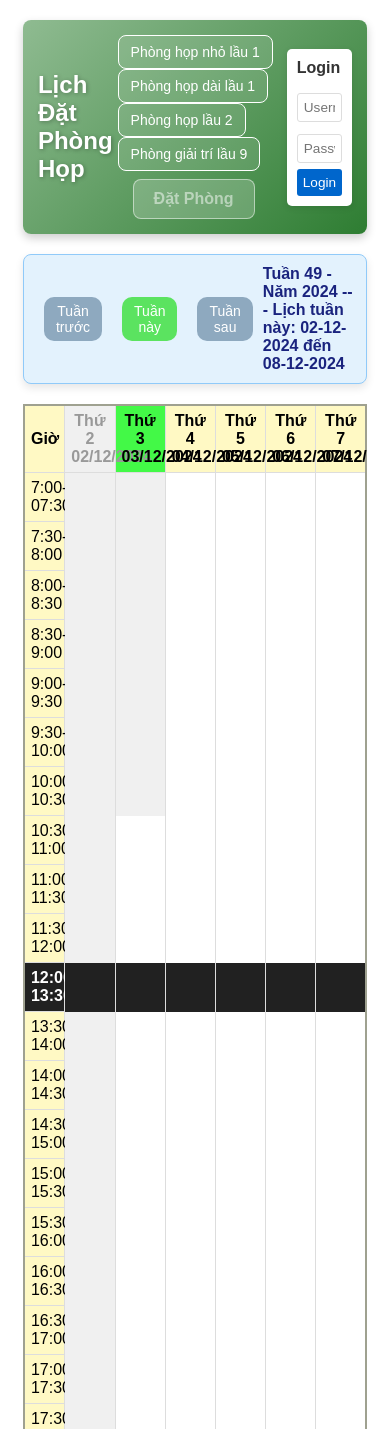
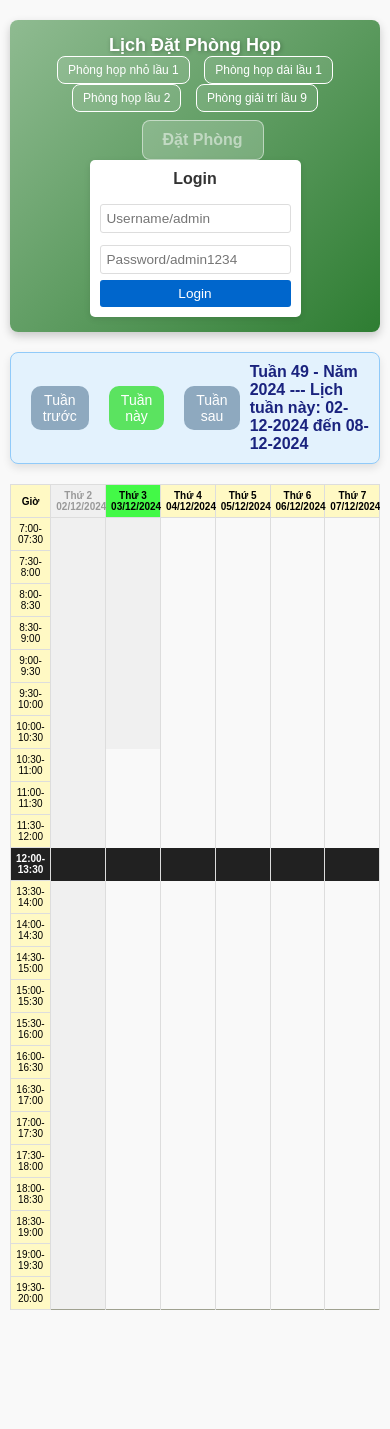
Before and after one commit to dungnt0888/bookingRoom, a Flask app: page / in a window 390 px wide. Shown: the top 1429 px of the page. After the commit the page ends 1310 px from the top, so only its background shows below. Run offline with Flask 3, Linux system fonts and the light colour scheme; data that the repository does not hold is empty; some libraries are stand-ins or nearby versions.

Commit message:
random stuff v1

```diff
--- a/cnn_db_local.py
+++ b/cnn_db_local.py
@@ -3,6 +3,7 @@ import psycopg2
 from psycopg2 import sql
 from contextlib import contextmanager
 
+# not used
 # Cấu hình kết nối cơ sở dữ liệu
 DB_CONFIG = {
     'host': 'localhost',
--- a/log_in.py
+++ b/log_in.py
@@ -1,5 +1,6 @@
 # log_in.py
-
+# not use anymore
+#
 from cnnDatabase import fetch_query
 
 def authenticate_user(username, password):
--- a/static/css/styles.css
+++ b/static/css/styles.css
@@ -1,17 +1,22 @@
 /* ========== Global Styles ========== */
 body {
     font-family: Arial, sans-serif;
+    margin: 0;
+    padding: 0;
+    background-color: #f9f9f9; /* Màu nền nhẹ */
 }
 
 .container {
-    width: 92%;
+    width: 95%;
     margin: auto;
+    max-width: 1380px;
 }
 
 /* ========== Top-Bar Styles ========== */
 .top-bar {
     /* Nền và đổ bóng cho toàn top-bar */
     display: flex;
+    flex-wrap: wrap;
     justify-content: space-between;
     align-items: center;
     margin-top: 20px;
@@ -22,6 +27,7 @@ body {
     position: sticky;
     z-index: 50;
     top: 0;
+    color: #fff;
 }
 
 /* Tiêu đề */
@@ -48,7 +54,7 @@ body {
 /* Hiệu ứng hover cho nút */
 .room-buttons button:hover, .time-navigation button:hover {
     background-color: rgba(255, 255, 255, 0.2);
-    transform: scale(1.05);
+    transform: scale(1.1) translateY(-2px);
 }
 
 /* Kiểu cho nút được chọn */
@@ -70,13 +76,13 @@ body {
     background-color: #68d73a; /* Nền màu xanh lá nổi bật hơn */
     color: #ffffff;
     border: 1px solid #28a745;
-    transition: background-color 0.3s ease, transform 0.2s ease;
+    transition: background-color 0.3s ease, transform 0.3s ease;
 }
 
 /* Hiệu ứng hover riêng cho nút "Đặt Phòng" */
 .room-buttons button:last-child:hover {
     background-color: #218838;
-    transform: scale(1.08);
+    transform: scale(1.12);
 }
 
 /* Kiểu cho nút "Đặt Phòng" khi bị vô hiệu hóa */
@@ -135,7 +141,7 @@ body {
     width: 100%;
     border-collapse: collapse;
     margin-top: 20px;
-    border: 2px solid #9fa190; /* Viền bao quanh bên ngoài bảng */
+    border: 1px solid #9fa190; /* Viền bao quanh bên ngoài bảng */
     border-spacing: 0; /* Loại bỏ khoảng cách giữa các ô nếu cần */
     overflow: hidden; /* Ngăn phần tử con đè lên viền */
 }
@@ -149,12 +155,13 @@ body {
 /* Tiêu đề cột */
 .schedule-table th {
     background-color: #f4f4f4;
+    text-align: center;
 }
 
 /* Hover hiệu ứng cho các ô trong bảng (tùy chọn) */
 .schedule-table td:hover {
     background-color: #d0f0c0;
-    transition: background-color 0.2s;
+    transition: background-color 0.3s;
 }
 
 .schedule-table td {
@@ -602,3 +609,41 @@ body {
     /*border: 1px solid #000;     Hiển thị khung để thấy giới hạn */
     padding: 5px;
 }
+
+/* ========== Responsive Design ========== */
+@media (max-width: 768px) {
+    .top-bar {
+        flex-direction: column;
+        text-align: center;
+    }
+
+    .room-buttons {
+        justify-content: center;
+    }
+
+    .schedule-table th, .schedule-table td {
+        font-size: 12px;
+        padding: 8px;
+    }
+
+    .login {
+        max-width: 100%;
+        margin: 0 15px;
+    }
+}
+
+@media (max-width: 480px) {
+    .title {
+        font-size: 18px;
+    }
+
+    .room-buttons button {
+        font-size: 12px;
+        padding: 6px 10px;
+    }
+
+    .schedule-table th, .schedule-table td {
+        font-size: 10px;
+        padding: 5px;
+    }
+}
--- a/static/js/user_management.js
+++ b/static/js/user_management.js
@@ -358,3 +358,9 @@ document.addEventListener("DOMContentLoaded", function() {
         document.getElementsByClassName("tablinks")[0].click();
     }
 });
+
+function updateStatus(bookingId, newStatus, user) {
+    console.log('Booking ID:', bookingId);
+    console.log('Status: ', newStatus);
+    document.getElementById('user-approved-'+bookingId).textContent  = user;
+}
```
Also changed, not shown: models/booking_room.py (+7 -0 lines), models/status_booking_log.py (added, +37 -0 lines), static/css/admin_panel.css (+12 -4 lines), templates/admin_panel.html (+11 -0 lines), user_management.py (+13 -0 lines), 1 other file.
